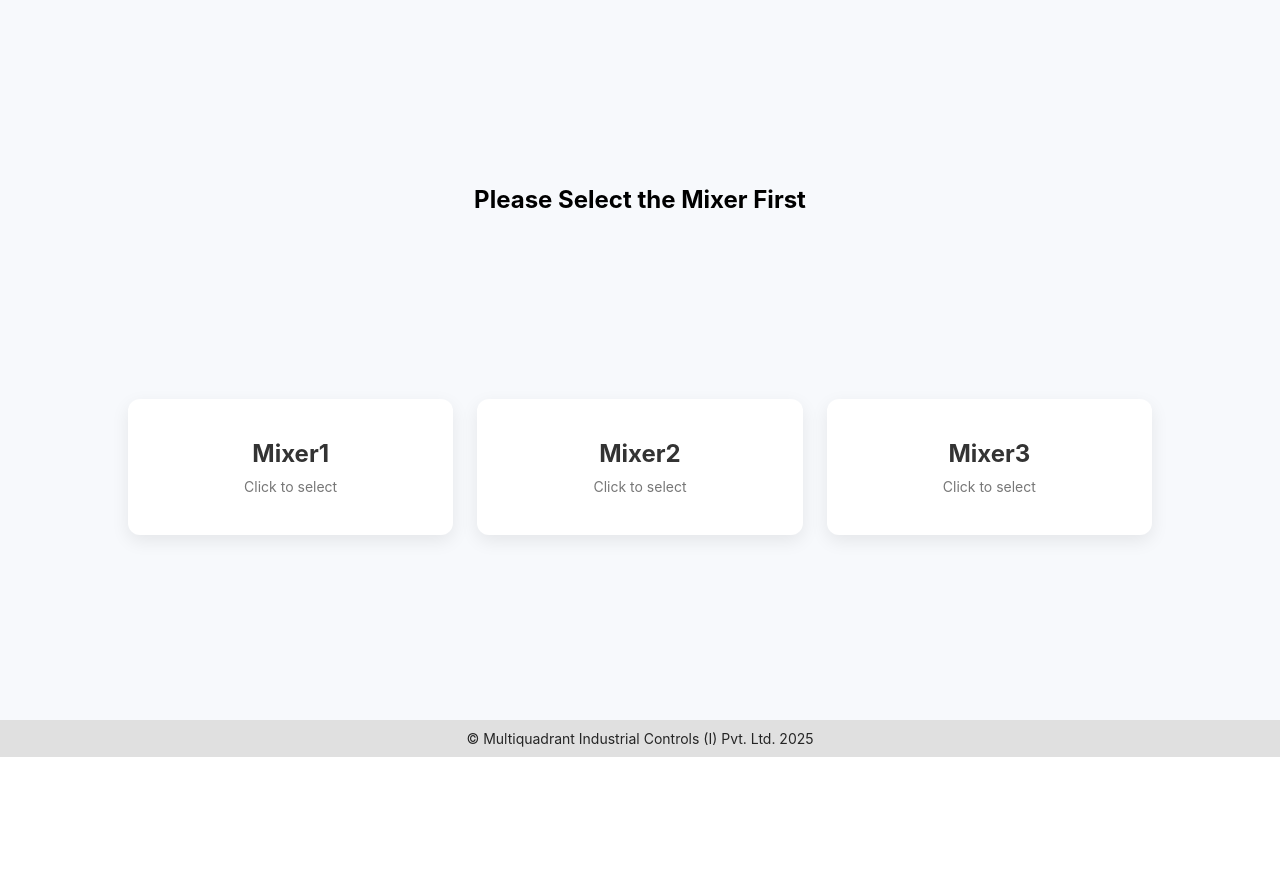
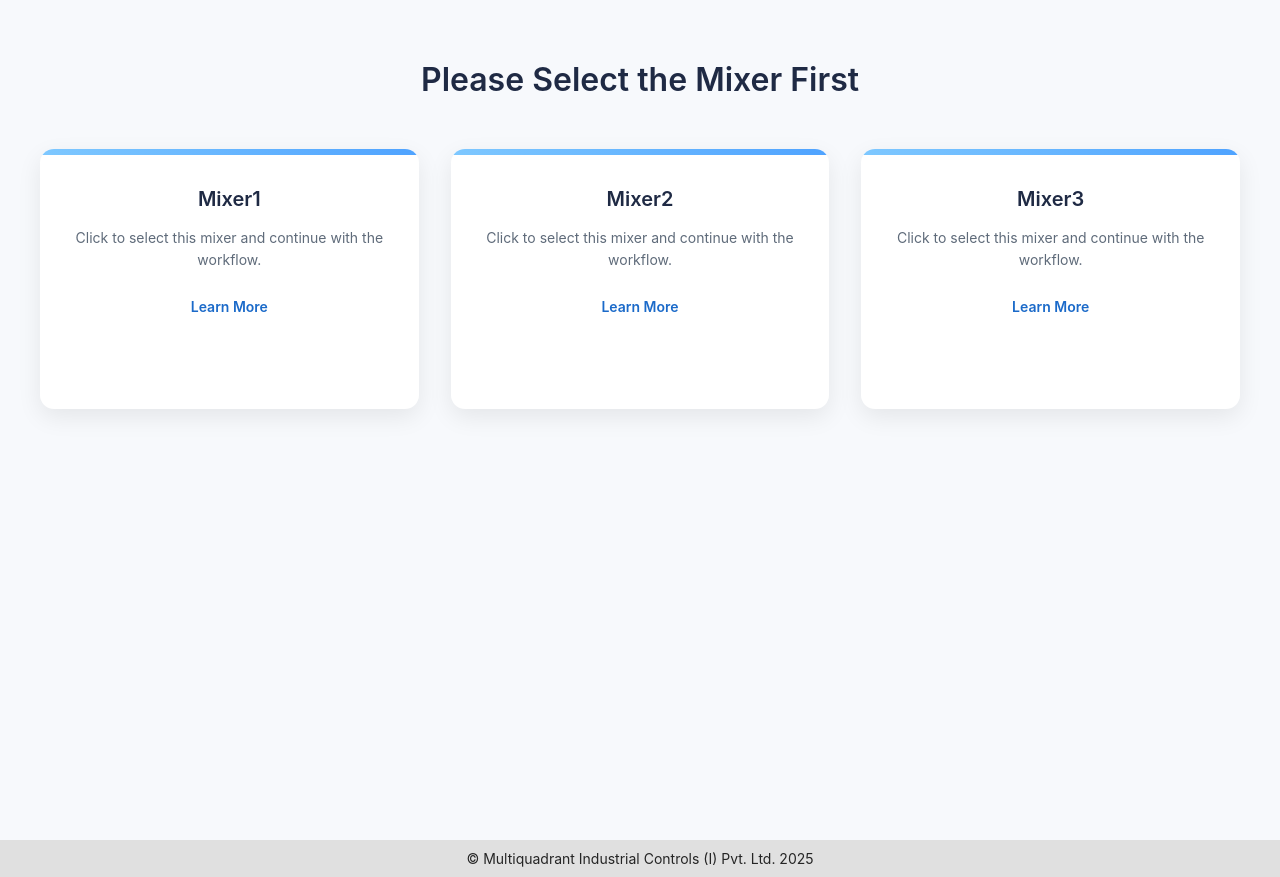
Before and after one commit to priteshAlshetty/WO18709_CEAT_Mixer_RMS_Frontend, a React (Vite) app: page /mixer-selection in a window 1280 px wide. Before the commit the page ends 800 px from the top, so only its background shows below. Built offline with nearby package versions, Linux system fonts and the light colour scheme; no server answers.

Commit message:
Delete Material Header url set,Material Management Material list api url corrected

```diff
--- a/src/Constants/Material.js
+++ b/src/Constants/Material.js
@@ -1,6 +1,6 @@
 
+import api from "../api/axios";
 
-// src/constants/materialOptions.js
 
 export const cbMaterialOptions = [];
 export const chemicalPDOptions = [];
@@ -15,15 +15,16 @@ export const oilBOptions = [];
     const apiUrl = import.meta.env.VITE_API_URL;
 
     if (!apiUrl) {
-      console.error("❌ VITE_API_URL is missing");
+      console.error(" VITE_API_URL is missing");
       return;
     }
 
-    fetch(`${apiUrl}/material/getMaterials/options`)
-      .then((res) => res.json())
-      .then((json) => {
+    api.get("/material/getMaterials/options")
+  .then((res) => {
+    const json = res.data;
+
     if (!json?.success || !json?.data) {
-          console.warn("❌ Invalid material options response:", json);
+      console.warn(" Invalid material options response:", json);
       return;
     }
 
@@ -37,6 +38,7 @@ export const oilBOptions = [];
     oilBOptions.splice(0, oilBOptions.length, ...(Oil2 || []));
   })
   .catch((err) => console.error("Failed to load material options:", err));
+
   } catch (err) {
     console.error("Loader error:", err);
   }
--- a/src/Pages/MaterialManagement.jsx
+++ b/src/Pages/MaterialManagement.jsx
@@ -85,7 +85,7 @@ const data = res.data;
     }
   };
 
-  // ✅ Handle Delete Material
+  //  Handle Delete Material
 const handleDelete = async () => {
   if (!deleteCode.trim()) {
     toast.error("Please enter a material code to delete.");
@@ -98,17 +98,15 @@ const data = res.data;
   if (!confirmDelete) return;
 
   try {
-      const res = await fetch(`${apiUrl}/material/deleteMaterial`, {
-        method: "DELETE",
-        headers: { "Content-Type": "application/json" },
-        body: JSON.stringify({
+    const res = await api.delete(`/material/deleteMaterial`, {
+      data: {
         material_data: { material_code: deleteCode },
-        }),
+      },
     });
 
-      const data = await res.json();
+    const data = res.data;
 
-      if (res.ok && data.success) {
+    if (res.status === 200 && data.success) {
       toast.success(data.message || "Material deleted successfully!");
       setShowDeletePopup(false);
       setDeleteCode("");
@@ -117,9 +115,10 @@ const data = res.data;
       toast.error(data.message || "Failed to delete material.");
     }
   } catch (err) {
-      toast.error(err.message || "Network error. Please check the server.");
+    toast.error(err.response?.data?.message || err.message || "Network error. Please check the server.");
   }
 };
+
 
   return (
     <div className="material-manager">
--- a/src/Pages/MixerSelection.css
+++ b/src/Pages/MixerSelection.css
@@ -1,44 +1,68 @@
 .mixer-container {
-  height: 90vh;
+  min-height: 90vh;
+  background: #f7f9fc;
   display: flex;
   flex-direction: column;
-  justify-content: center;
   align-items: center;
-  background: #f7f9fc;
-  justify-content: space-evenly;
+  padding: 60px 20px;
+}
+
+.mixer-container h2 {
+  font-size: 32px;
+  font-weight: 600;
+  margin-bottom: 50px;
+  color: #1f2a44;
 }
 
 .mixer-cards {
   display: flex;
-  gap: 24px;
-  width: 80%;
+  gap: 32px;
+  max-width: 1200px;
+  width: 100%;
 }
 
 .mixer-card {
   flex: 1;
   background: #ffffff;
-  border-radius: 12px;
-  padding: 40px 20px;
-  text-align: center;
+  border-radius: 14px;
+  box-shadow: 0 8px 24px rgba(0, 0, 0, 0.08);
   cursor: pointer;
-  box-shadow: 0 6px 18px rgba(0, 0, 0, 0.08);
-  transition: all 0.5s ease, box-shadow 0.5s ease;
+  overflow: hidden;
+  transition: transform 0.3s ease, box-shadow 0.3s ease;
+  min-height: 260px;
 }
 
+/* top blue accent */
+.card-accent {
+  height: 6px;
+  background: linear-gradient(90deg, #7ec8ff, #4fa3ff);
+}
 
+.card-content {
+  padding: 32px 28px 36px;
+}
 
-.mixer-card h2 {
-  margin-bottom: 10px;
-  color: #333;
+.mixer-card h3 {
+  font-size: 20px;
+  font-weight: 600;
+  color: #1f2a44;
+  margin-bottom: 16px;
 }
 
 .mixer-card p {
-  color: #777;
   font-size: 14px;
+  line-height: 1.6;
+  color: #5f6b7a;
+  margin-bottom: 24px;
+}
+
+.card-link {
+  font-size: 14px;
+  font-weight: 600;
+  color: #1b6ac9;
 }
 
 .mixer-card:hover {
-  transform: translateY(-6px);
-  box-shadow: 0 12px 24px rgba(0, 0, 0, 0.12);
-  background: #ebeffd;
+  transform: translateY(-8px);
+  box-shadow: 0 16px 36px rgba(0, 0, 0, 0.12);
 }
--- a/src/Pages/Mixer_Selection_Screen.jsx
+++ b/src/Pages/Mixer_Selection_Screen.jsx
@@ -10,14 +10,14 @@ const MixerSelection = () => {
   const navigate = useNavigate();
 
   const handleSelect = (mixer) => {
-    console.log("Selected Mixer:", mixer); // 🔍 DEBUG
     setSelectedMixer(mixer);
     navigate("/", { replace: true });
   };
 
   return (
     <div className="mixer-container">
-        <h2>Please Select the Mixer First</h2>
+      <h2>Please Select the Mixer First</h2>
+
       <div className="mixer-cards">
         {mixers.map((mixer) => (
           <div
@@ -25,8 +25,15 @@ const MixerSelection = () => {
             className="mixer-card"
             onClick={() => handleSelect(mixer)}
           >
-            <h2>{mixer}</h2>
-            <p>Click to select</p>
+            <div className="card-accent"></div>
+
+            <div className="card-content">
+              <h3>{mixer}</h3>
+              <p>
+                Click to select this mixer and continue with the workflow.
+              </p>
+              <span className="card-link">Learn More</span>
+            </div>
           </div>
         ))}
       </div>
--- a/src/Pages/Report.css
+++ b/src/Pages/Report.css
@@ -9,6 +9,7 @@
 
 .left {
     width: 18%;
+    height: 100%;
     background: linear-gradient(180deg, #ffffff, #eef2f5);
     border-right: 1px solid #d6d8dc;
     padding: 20px 15px;
--- a/src/utils/api.js
+++ b/src/utils/api.js
@@ -1,7 +1,7 @@
 import axios from "axios";
 
 const API = axios.create({
-  baseURL: "http://127.0.0.1:3000/graph",
+  baseURL: `${import.meta.env.VITE_API_URL}/graph`,
   headers: { "Content-Type": "application/json" }
 });
 
```
Also changed, not shown: src/Pages/Report_Pages/AlarmReport.jsx (line endings or trailing spaces). Lines whose indentation alone changed are shown as unchanged.
